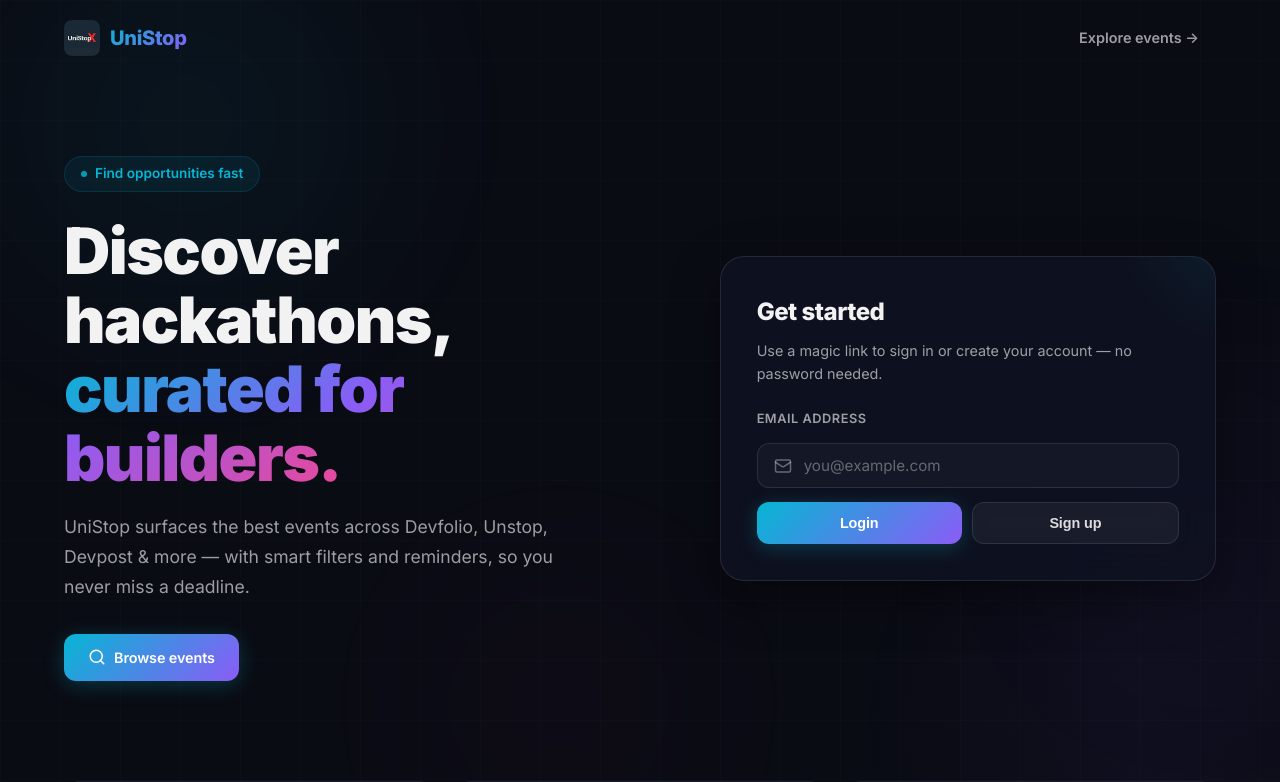
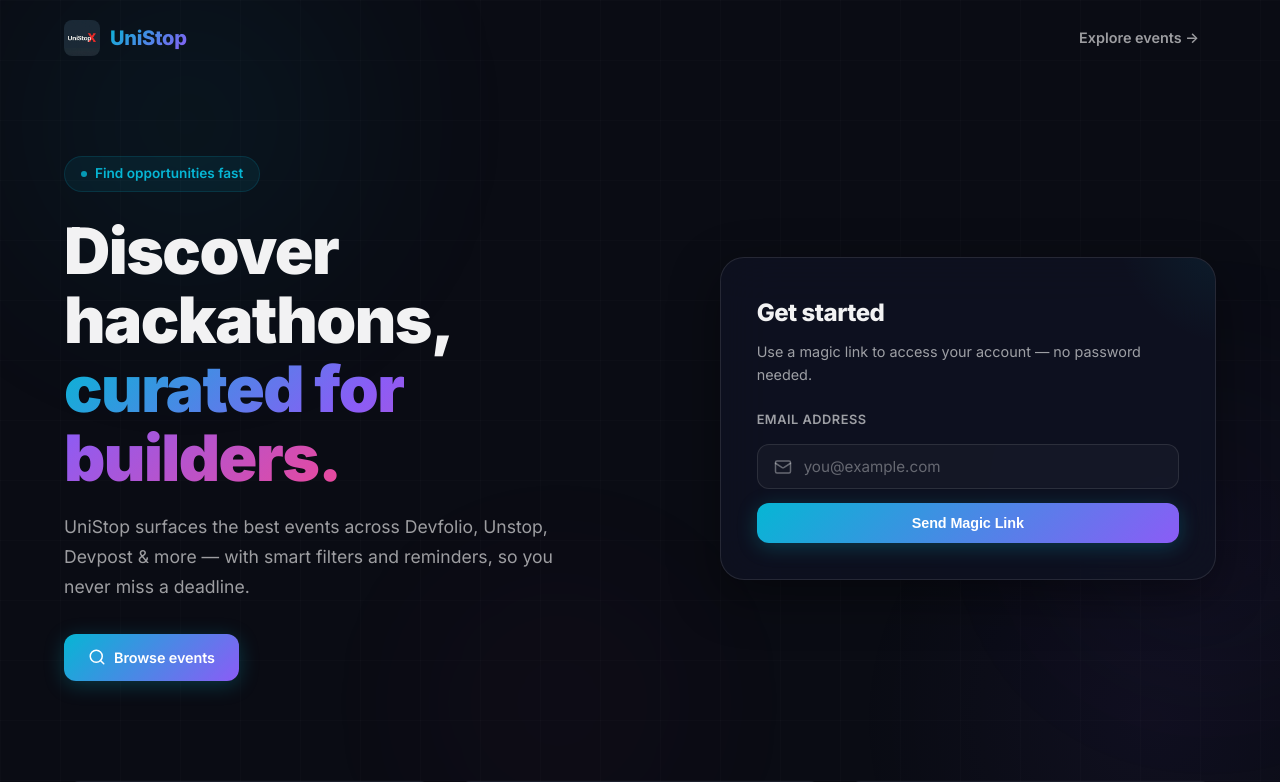
Before and after one commit to Jain-Tirth/OpportuneX, a React (Create React App) app in the folder client/: page / in a window 1280 px wide. Shown: the top 782 px of the page. Built offline with nearby package versions, Linux system fonts and the light colour scheme; no server answers.

Commit message:
feat: remove login/signup button. add magic link button

```diff
--- a/client/src/pages/Landing.jsx
+++ b/client/src/pages/Landing.jsx
@@ -8,7 +8,7 @@
   const [status, setStatus] = useState('');
   const [loading, setLoading] = useState(false);
 
-  const handleMagicLink = async (event, intentLabel) => {
+  const handleMagicLink = async (event) => {
     event.preventDefault();
     setStatus('');
 
@@ -29,7 +29,7 @@
       return;
     }
 
-    setStatus(`${intentLabel} link sent! Check your inbox.`);
+    setStatus('Magic link sent! Check your inbox.');
     setLoading(false);
   };
 
@@ -90,7 +90,7 @@
         <div className="landing__auth-card">
           <div className="landing__auth-glow" />
           <h2>Get started</h2>
-          <p>Use a magic link to sign in or create your account — no password needed.</p>
+          <p>Use a magic link to access your account — no password needed.</p>
           <form className="landing__form" onSubmit={(e) => e.preventDefault()}>
             <label htmlFor="email" className="landing__form-label">
               Email address
@@ -113,18 +113,10 @@
               <button
                 type="button"
                 className="btn btn-primary"
-                onClick={(e) => handleMagicLink(e, 'Login')}
+                onClick={handleMagicLink}
                 disabled={loading}
               >
-                {loading ? 'Sending…' : 'Login'}
-              </button>
-              <button
-                type="button"
-                className="btn btn-secondary"
-                onClick={(e) => handleMagicLink(e, 'Sign up')}
-                disabled={loading}
-              >
-                {loading ? 'Sending…' : 'Sign up'}
+                {loading ? 'Sending…' : 'Send Magic Link'}
               </button>
             </div>
             {status && (
```
